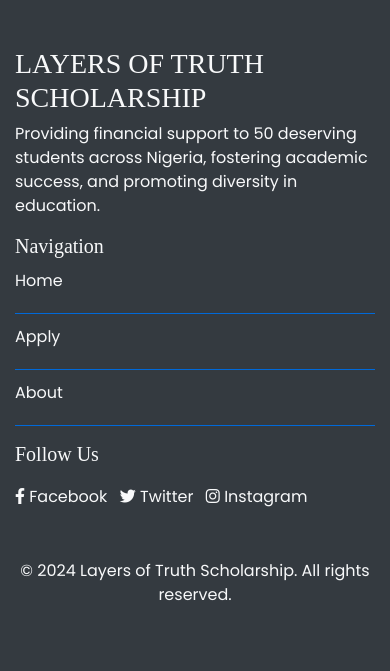
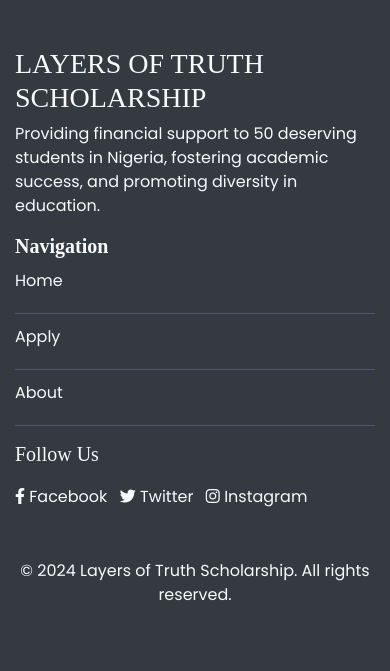
Before and after one commit to john-okojere/Scholarship-Portal, a Django app: page / in a window 390 px wide. Shown: the part 4431-5102 px from the top of the page. Run offline with Django 4.2, Linux system fonts and the light colour scheme; parts of the project's set-up code (start-up, migrations or seed data) failed here and were passed over; some libraries are stand-ins or nearby versions; some web fonts are replaced.

Commit message:
modified:   templates/base.html

```diff
--- a/templates/base.html
+++ b/templates/base.html
@@ -40,6 +40,11 @@
             .support-nav{
                 display: none;
             }
+            .modsa{
+                position: absolute;
+                top: 86px;
+                background: black;
+            }
         }
     </style>
 </head>
@@ -53,7 +58,7 @@
             </a>
            <div style="display: flex;align-items: center;">
 
-            <div class="collapse navbar-collapse" id="navbarNav">
+            <div class="collapse navbar-collapse modsa" id="navbarNav">
                 <ul class="navbar-nav ml-auto">
                     <li class="nav-item">
                         <a class="nav-link text-light btn" href="{% url 'home' %}">Home</a>
@@ -92,12 +97,12 @@
             <!-- Footer Info -->
             <div class="col-md-4">
                 <h3 style="text-align: left;">LAYERS OF TRUTH SCHOLARSHIP</h3>
-                <p>Providing financial support to 50 deserving students across Nigeria, fostering academic success, and promoting diversity in education.</p>
+                <p>Providing financial support to 50 deserving students in Nigeria, fostering academic success, and promoting diversity in education.</p>
             </div>
 
             <!-- Footer Navigation -->
             <div class="col-md-4">
-                <h5>Navigation</h5>
+                <h5><strong>Navigation</strong></h5>
                 <ul class="list-unstyled">
                     <li><a href="{% url 'home' %}" class="text-light">Home</a></li>
                     <li><a href="{% url 'apply1' 1 %}" class="text-light">Apply</a></li>
```
